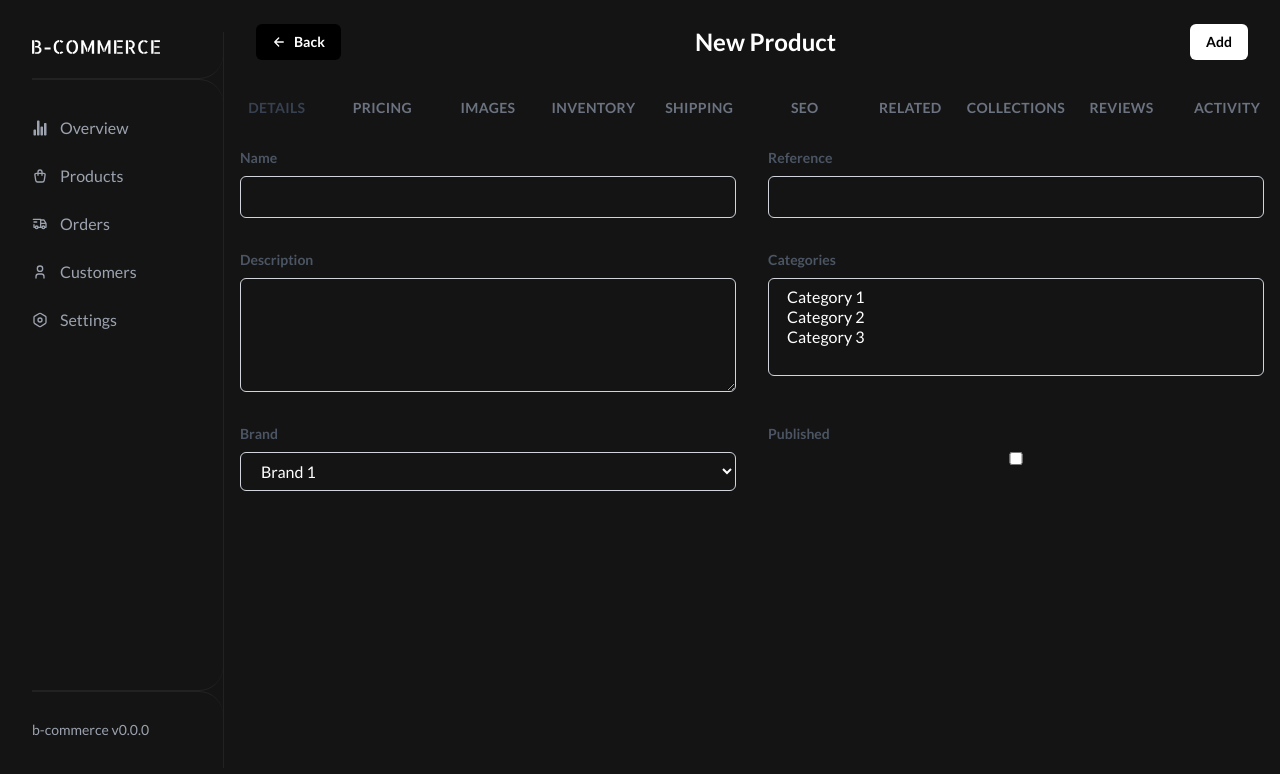
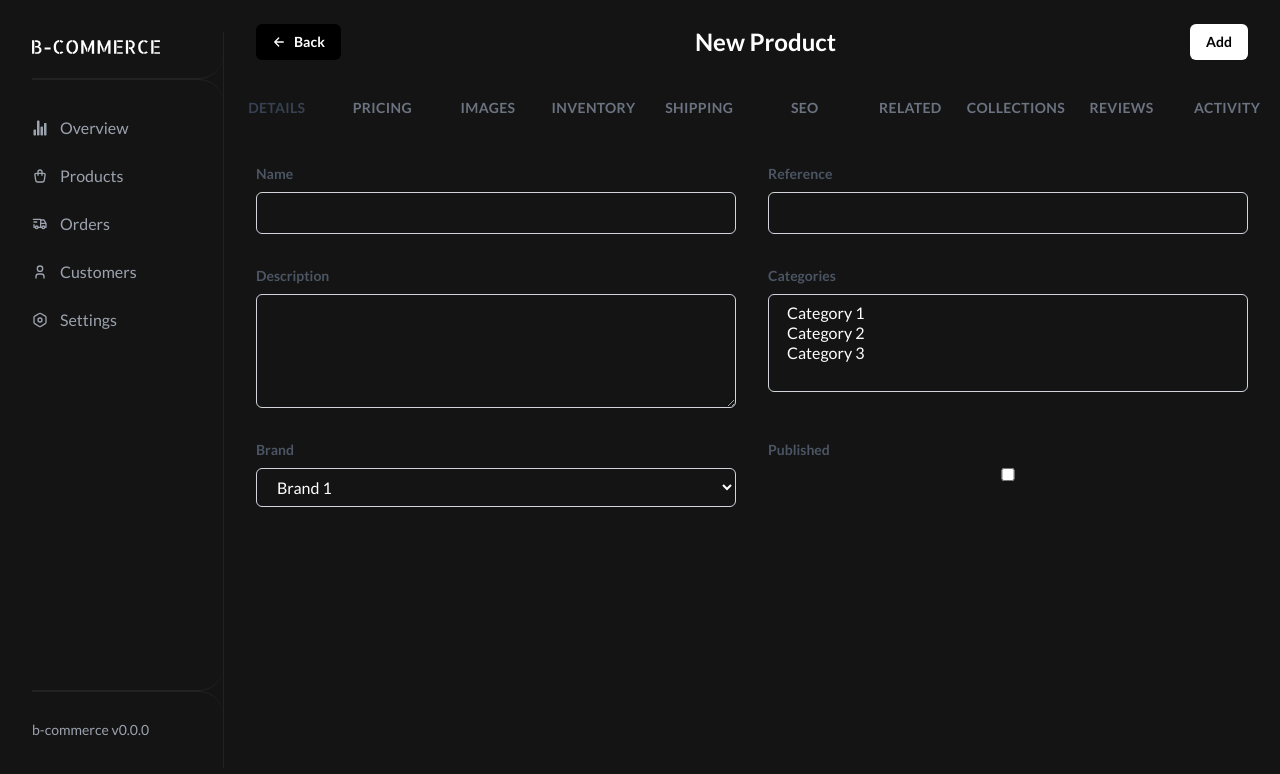
Before and after one commit to MohamedBechirMejri/b-commerce, a Next.js app: page /admin/products/new in a window 1280 px wide. Shown: the top 774 px of the page. Built offline with nearby package versions, Linux system fonts and the light colour scheme.

Commit message:
dd container

```diff
--- a/app/admin/products/Product.tsx
+++ b/app/admin/products/Product.tsx
@@ -43,7 +43,9 @@ export default function () {
     <div className="h-full grid grid-rows-[auto,1fr]">
       <Nav currentTab={currentTab} switchTab={switchTab} />
       {/* Use the object to render the component for the current tab */}
-      {<Tab product={product} setProduct={setProduct} />}
+      <div className="p-4">
+        {<Tab product={product} setProduct={setProduct} />}
+      </div>
     </div>
   );
 }
```
